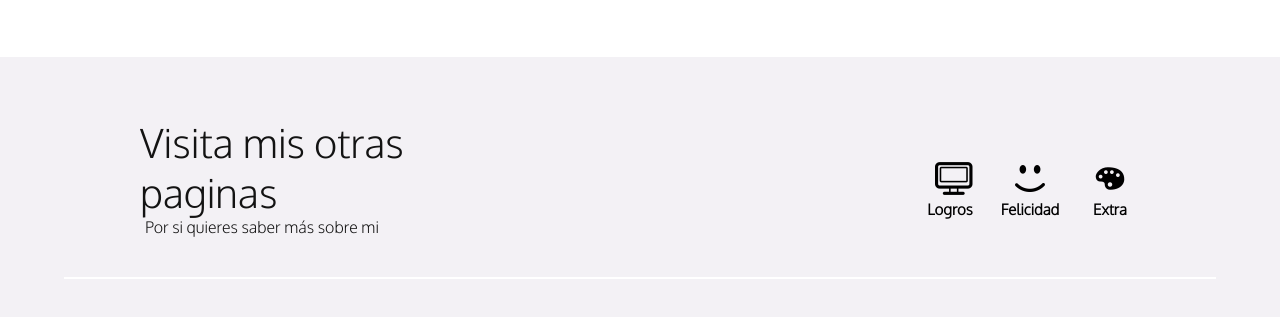
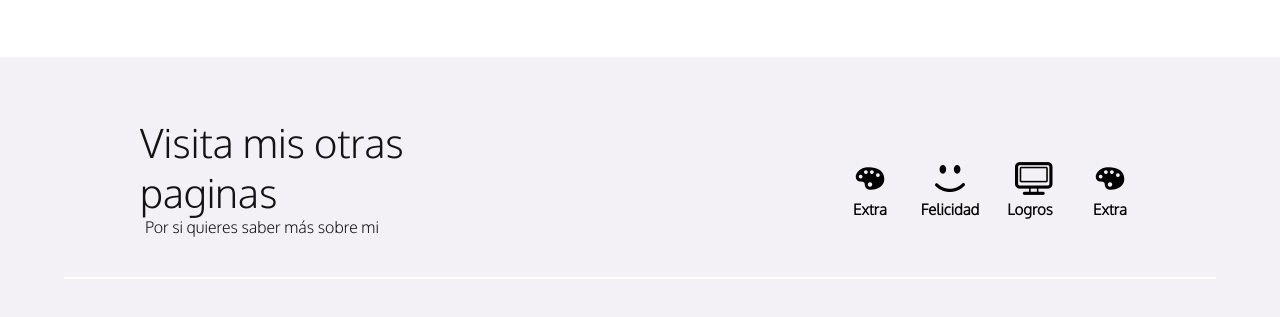
Before and after one commit to ImmerLoarca/Pagina-Personal, a plain HTML site: page Quien soy/Personal.html in a window 1280 px wide. Shown: the part 2771-3088 px from the top of the page. Drawn offline with Linux system fonts and the light colour scheme.

Commit message:
Update Personal.html

```diff
--- a/Quien soy/Personal.html
+++ b/Quien soy/Personal.html
@@ -98,12 +98,17 @@
                 <p>Por si quieres saber más sobre mi</p>
             </div>
             <div class="social-media">
-                <a  href="../Logros y proyectos/Logros.html" target="_blank" class="social-media-icon">
-                    <i class="icon-desktop" aria-hidden="true"></i><h4>Logros</h4>
+                <a href="../My music/index.html" target="_blank" class="social-media-icon">
+                    <i class="icon-art-gallery"></i><h4>Extra</h4>
                 </a>
                 <a href="../Felicidad/Felicidad.html" target="_blank" class="social-media-icon">
                     <i class="icon-emo-happy" aria-hidden="true"></i><h4>Felicidad</h4>
                 </a>
+
+                <a  href="../Logros y proyectos/Logros.html" target="_blank" class="social-media-icon">
+                    <i class="icon-desktop" aria-hidden="true"></i><h4>Logros</h4>
+                </a>
+
                 <a href="../My music/index.html" target="_blank" class="social-media-icon">
                     <i class="icon-art-gallery"></i><h4>Extra</h4>
                 </a>
```
